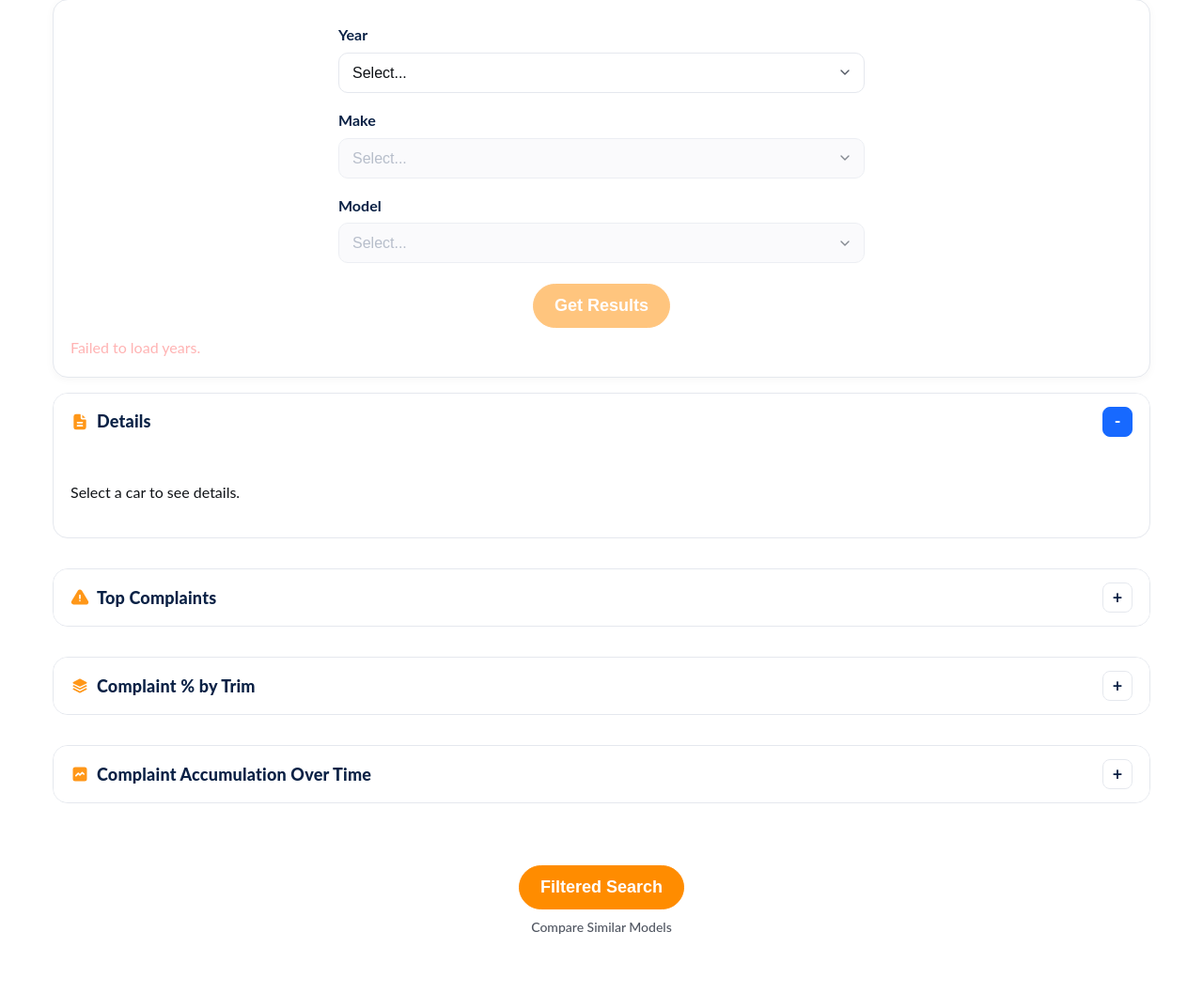
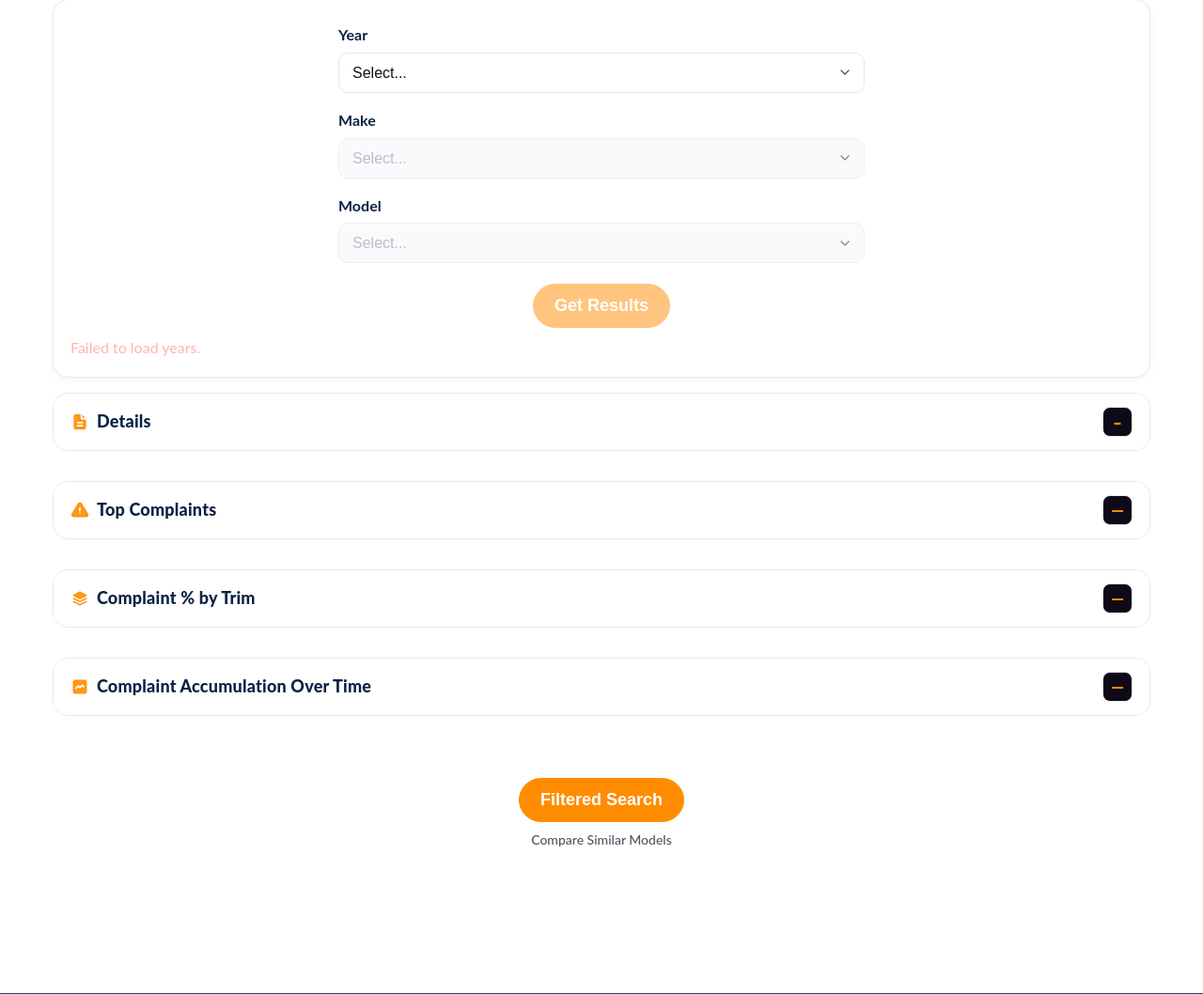
Before and after one commit to CarGrader/cargrader.app, a Flask app: template cargrader.app/templates/grading.html in a window 1280 px wide, after a click that opens the changed part. Shown: the part 235-1293 px from the top of the page at 94% size. Run offline with Flask 3, Linux system fonts and the light colour scheme; the template is opened without the code that fills it, so the values that code supplies are empty; parts of the project's set-up code (start-up, migrations or seed data) failed here and were passed over; some web fonts are replaced.

Commit message:
Update FAQ and grading page with orange animated toggle buttons - Changed FAQ +/- buttons from teal to orange accent color - Applied same animated toggle style to grading page collapsible boxes - Added smooth rotation animation and hover effects - Improved UX with consistent orange branding

```diff
--- a/cargrader.app/templates/faq.html
+++ b/cargrader.app/templates/faq.html
@@ -79,7 +79,7 @@
       content: '+';
       font-size: 28px;
       font-weight: 400;
-      color: var(--cg-teal, #00bcd4);
+      color: var(--cg-orange, #FF8C00);
       transition: transform 0.3s ease;
       flex-shrink: 0;
       margin-left: 16px;
--- a/cargrader.app/templates/grading.html
+++ b/cargrader.app/templates/grading.html
@@ -60,10 +60,29 @@
       background: #FFFFFF;
       border: 1px solid var(--cg-gray-200, #E5E8EE);
       border-radius: var(--cg-radius, 16px);
+      overflow: hidden;
+    }
+    .box__content{
+      max-height: 0;
+      overflow: hidden;
+      transition: max-height 0.3s ease;
+      padding: 0 18px;
+    }
+    .box.open .box__content{
+      max-height: 2000px;
+      padding: 0 18px 18px;
     }
     .box__header{
       background: #FFFFFF;
       padding: 14px 18px;
+      display: flex;
+      justify-content: space-between;
+      align-items: center;
+      cursor: pointer;
+      transition: background-color 0.2s ease;
+    }
+    .box__header:hover{
+      background: #f8f9fa;
     }
     .box__title{
       display: inline-flex;
@@ -80,9 +99,15 @@
       opacity: .9;
     }
     .box__toggle{
-      background: #FFFFFF;
-      color: var(--cg-navy, #0A2145);
-      border: 1px solid var(--cg-gray-200, #E5E8EE);
+      font-size: 28px;
+      font-weight: 400;
+      color: var(--cg-orange, #FF8C00);
+      transition: transform 0.3s ease;
+      flex-shrink: 0;
+      line-height: 1;
+    }
+    .box.open .box__toggle{
+      transform: rotate(180deg);
     }
 
     /* Controls (selects, button) in light theme */
@@ -323,7 +348,7 @@
                  src="{{ url_for('static', filename='img/icons/details.svg') }}">
             Details
           </div>
-          <div class="box__toggle" aria-hidden="true">+</div>
+          <div class="box__toggle" aria-hidden="true">−</div>
         </header>
         <div class="box__content">
           <p id="detailsText" class="muted">Select a car to see details.</p>
@@ -337,7 +362,7 @@
                  src="{{ url_for('static', filename='img/icons/topcomplaints.svg') }}">
             Top Complaints
           </div>
-          <div class="box__toggle" aria-hidden="true">+</div>
+          <div class="box__toggle" aria-hidden="true">−</div>
         </header>
         <div class="box__content">
           {% if not is_logged_in %}
@@ -363,7 +388,7 @@
                  src="{{ url_for('static', filename='img/icons/trims.svg') }}">
             Complaint % by Trim
           </div>
-          <div class="box__toggle" aria-hidden="true">+</div>
+          <div class="box__toggle" aria-hidden="true">−</div>
         </header>
         <div class="box__content">
           {% if not is_logged_in %}
@@ -400,7 +425,7 @@
                  src="{{ url_for('static', filename='img/icons/history.svg') }}">
             Complaint Accumulation Over Time
           </div>
-          <div class="box__toggle" aria-hidden="true">+</div>
+          <div class="box__toggle" aria-hidden="true">−</div>
         </header>
         <div class="box__content">
           {% if not is_logged_in %}
@@ -430,6 +455,25 @@
 
   {% include "_footer.html" %}
   <script src="{{ url_for('static', filename='js/app.js') }}"></script>
+
+  <!-- Handle collapsible boxes -->
+  <script>
+    // Collapsible box toggle functionality
+    document.addEventListener('DOMContentLoaded', function() {
+      const headers = document.querySelectorAll('.box__header[data-toggle]');
+
+      headers.forEach(header => {
+        header.addEventListener('click', function() {
+          const targetSelector = this.getAttribute('data-toggle');
+          const box = document.querySelector(targetSelector);
+
+          if (box) {
+            box.classList.toggle('open');
+          }
+        });
+      });
+    });
+  </script>
 
   <!-- Handle URL parameters for auto-population -->
   <script>
```
